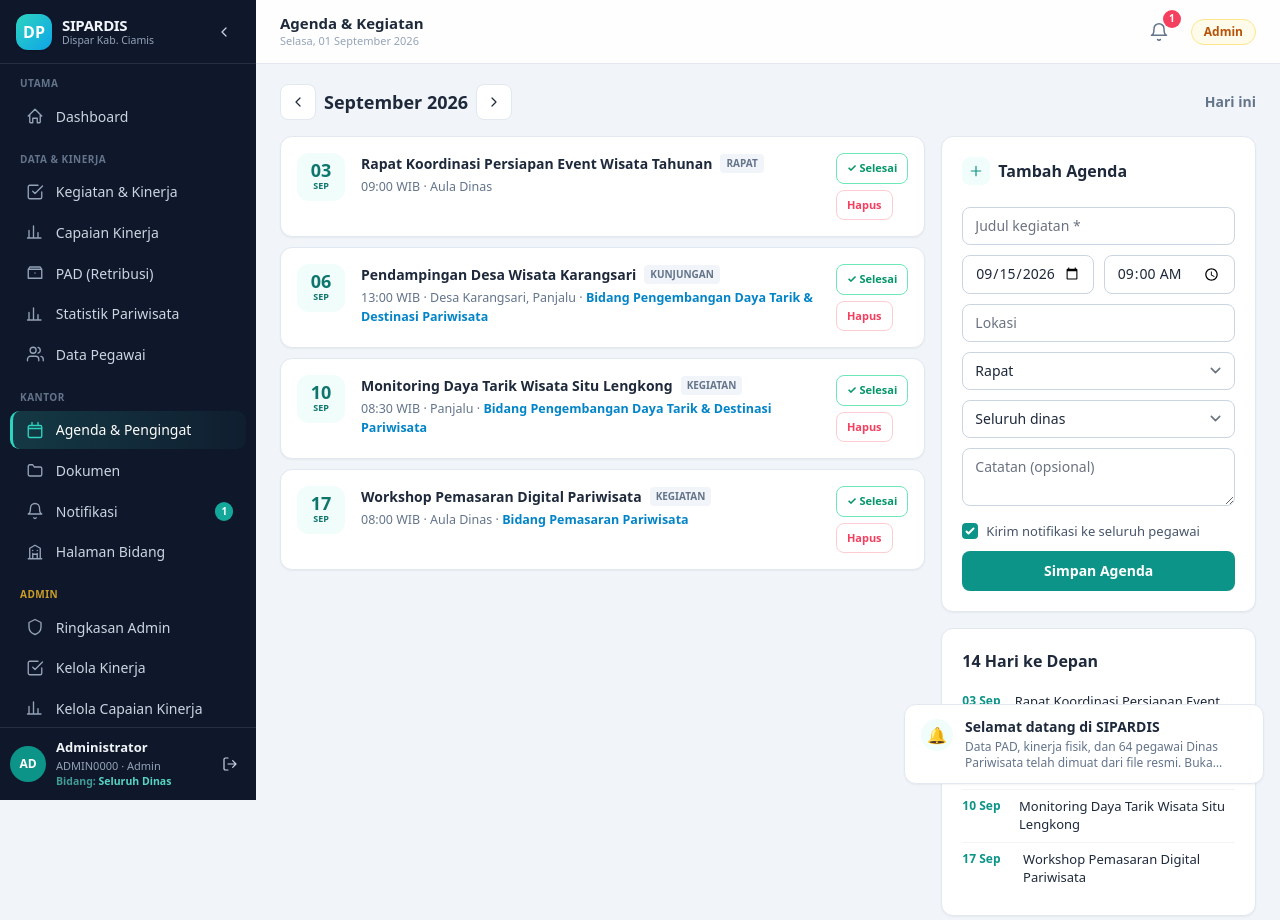
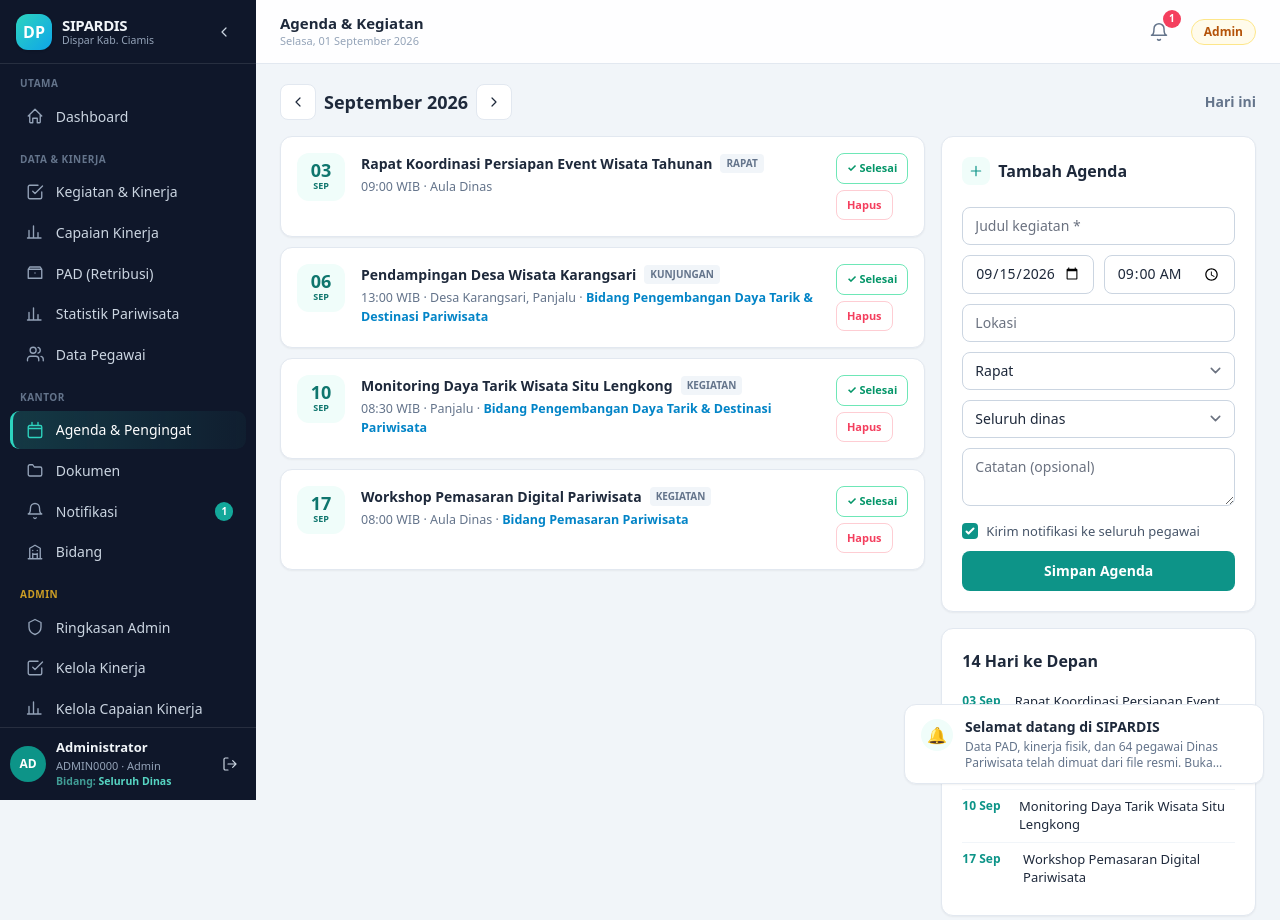
Before and after one commit to githu423/website-internal-disp, a Laravel app: page /agenda in a window 1280 px wide. Shown: the top 920 px of the page. Run offline with Laravel 12, Linux system fonts and the light colour scheme; a user stored in the database is signed in; data comes from the database, SQL or seed files in the repository; style sheets or scripts are compiled from the project's sources.

Commit message:
update patch6

```diff
--- a/resources/views/layouts/dashboard.blade.php
+++ b/resources/views/layouts/dashboard.blade.php
@@ -60,7 +60,7 @@
                     <x-sb-link :href="route('agenda.index')" label="Agenda & Pengingat" icon="agenda" :active="$r('agenda.*')" />
                     <x-sb-link :href="route('dokumen.index')" label="Dokumen" icon="dokumen" :active="$r('dokumen.*')" />
                     <x-sb-link :href="route('notifikasi.index')" label="Notifikasi" icon="bell" :active="$r('notifikasi.*')" :badge="$u->notifikasi()->belum()->count() ?: null" />
-                    <x-sb-link :href="route('bidang.index')" label="Halaman Bidang" icon="bidang" :active="$r('bidang.*')" />
+                    <x-sb-link :href="route('bidang.index')" label="Bidang" icon="bidang" :active="$r('bidang.*')" />
                 </div>
             </div>
 
```
